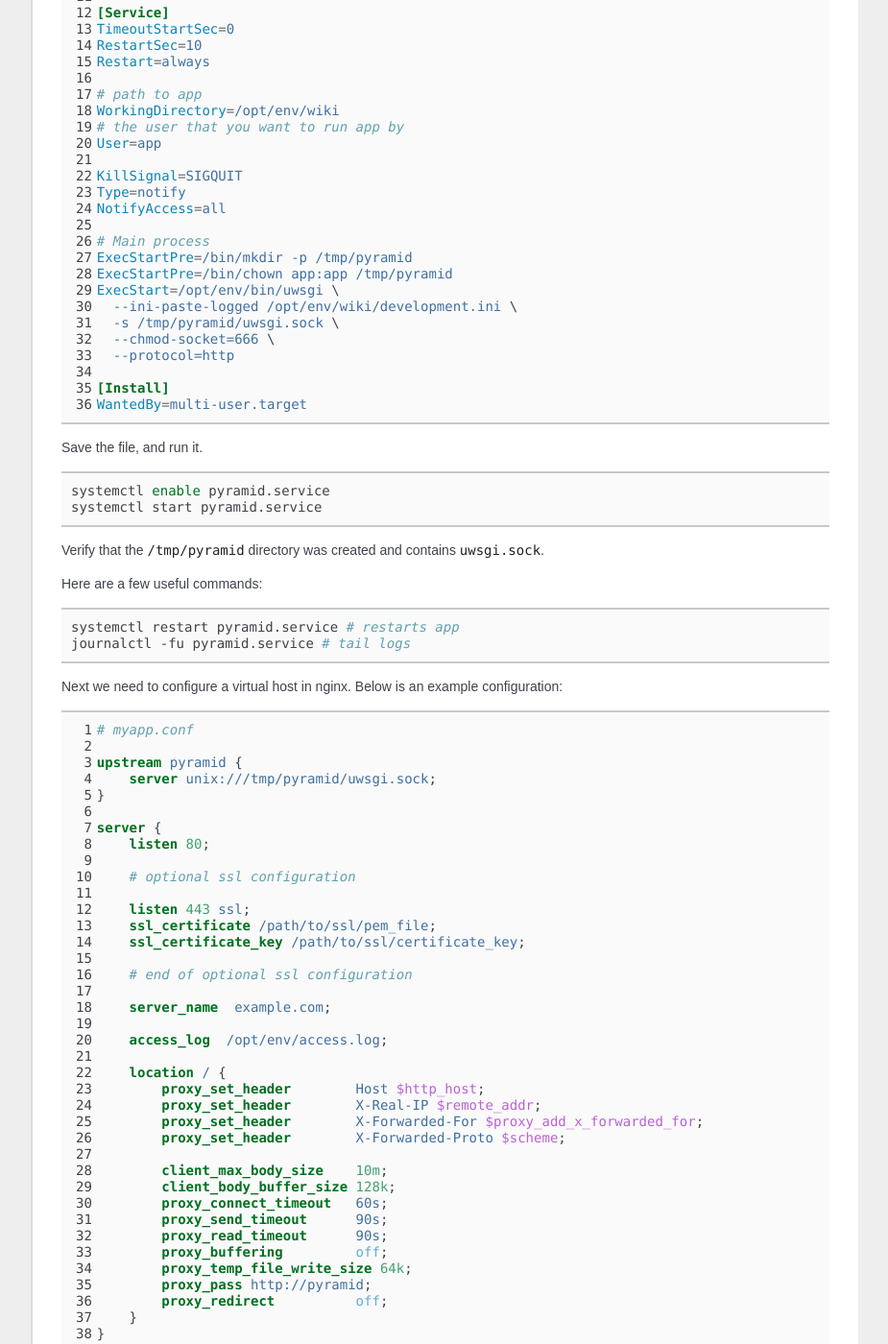
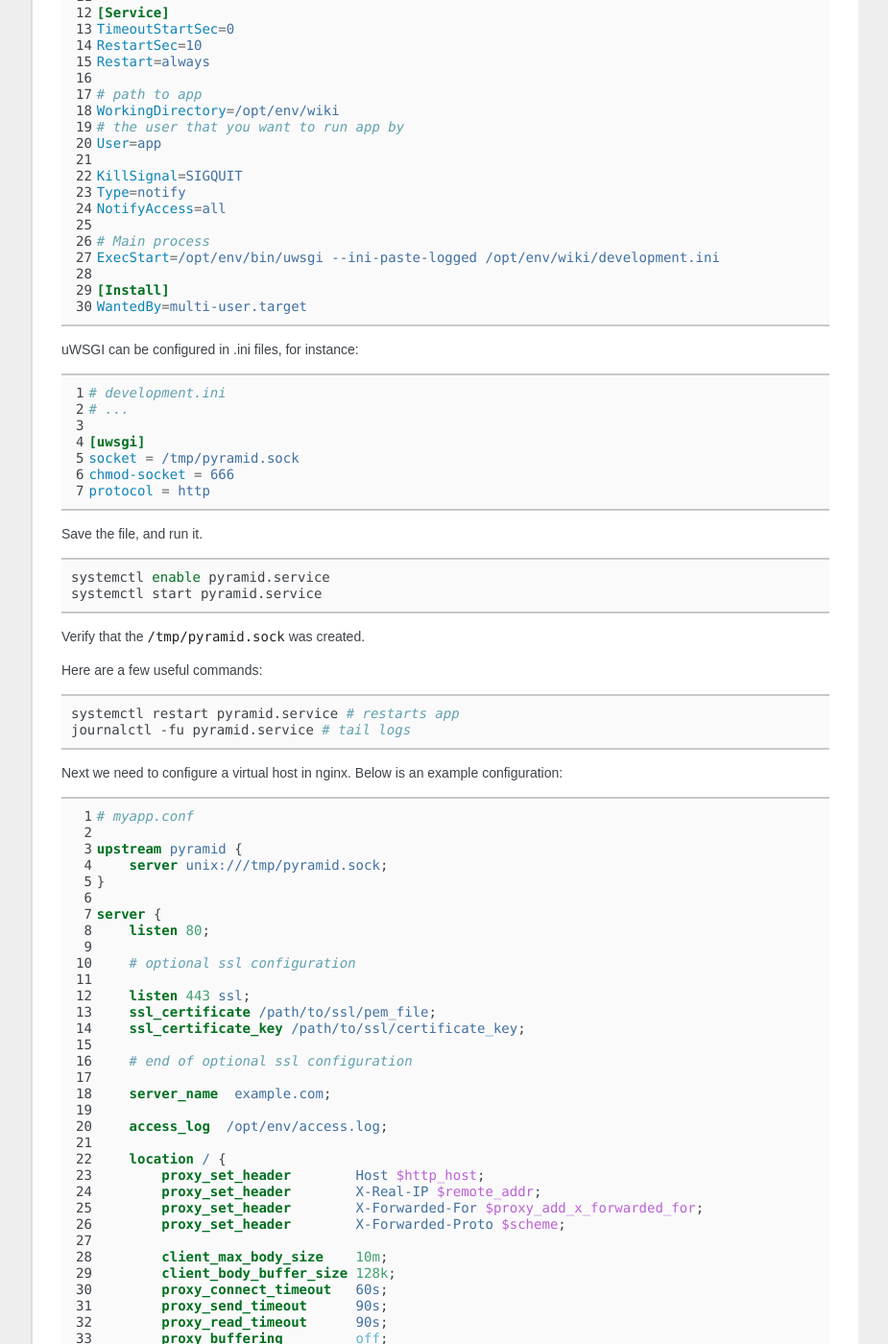
Before and after one commit to Pylons/pyramid_cookbook, a Sphinx documentation site: the page built from docs/deployment/uwsgi_nginx_systemd.rst, in a window 1280 px wide and 1400 px high, scrolled down 507 px. Shown: the whole window at 96% size, without its empty margins (198-1123 px from the left). Built offline with Sphinx 7.4.7, drawn with Linux system fonts in a browser that asks for light colours; some web fonts are replaced.

Commit message:
moving uwsgi params as .ini section example

```diff
--- a/docs/deployment/uwsgi_nginx_systemd.rst
+++ b/docs/deployment/uwsgi_nginx_systemd.rst
@@ -36,16 +36,23 @@ An example systemd configuration file is shown here:
     NotifyAccess=all
 
     # Main process
-    ExecStartPre=/bin/mkdir -p /tmp/pyramid
-    ExecStartPre=/bin/chown app:app /tmp/pyramid
-    ExecStart=/opt/env/bin/uwsgi \
-      --ini-paste-logged /opt/env/wiki/development.ini \
-      -s /tmp/pyramid/uwsgi.sock \
-      --chmod-socket=666 \
-      --protocol=http
+    ExecStart=/opt/env/bin/uwsgi --ini-paste-logged /opt/env/wiki/development.ini
 
     [Install]
     WantedBy=multi-user.target
+
+uWSGI can be configured in .ini files, for instance:
+
+.. code-block:: ini
+    :linenos:
+
+    # development.ini
+    # ...
+
+    [uwsgi]
+    socket = /tmp/pyramid.sock
+    chmod-socket = 666
+    protocol = http
 
 Save the file, and run it.
 
@@ -54,7 +61,7 @@ Save the file, and run it.
     systemctl enable pyramid.service
     systemctl start pyramid.service
 
-Verify that the ``/tmp/pyramid`` directory was created and contains ``uwsgi.sock``.
+Verify that the ``/tmp/pyramid.sock`` was created.
 
 Here are a few useful commands:
 
@@ -71,7 +78,7 @@ Next we need to configure a virtual host in nginx. Below is an example configura
     # myapp.conf
 
     upstream pyramid {
-        server unix:///tmp/pyramid/uwsgi.sock;
+        server unix:///tmp/pyramid.sock;
     }
 
     server {
```
